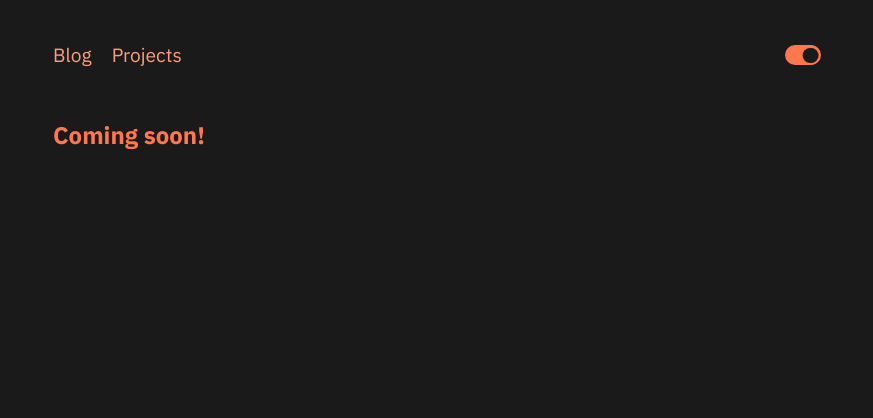
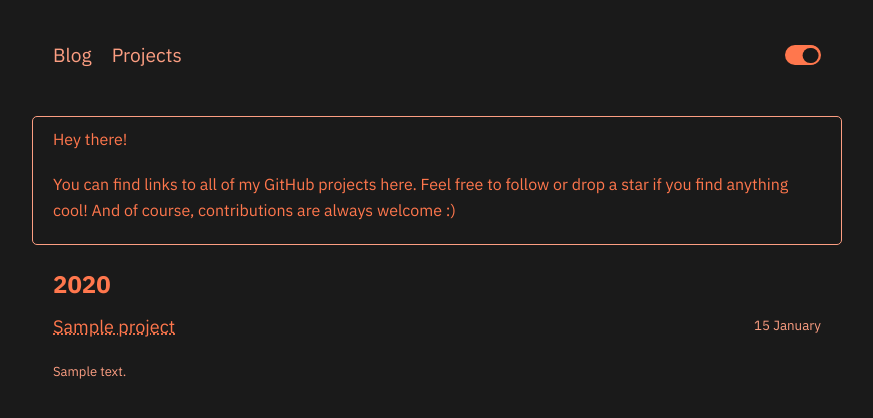
Before and after one commit to sam-kenney/sam.kenney.blog, a Python web app: template templates/projects.html in a window 1280 px wide. Shown: the top 418 px of the page, without its empty margins (203-1076 px from the left). Run offline with Jinja, Linux system fonts and the light colour scheme; the template is opened without the code that fills it: most values are stand-ins (such as "Sample title", 1, 10 or a date in 2020).

Commit message:
Add GitHub projects

```diff
--- a/src/app.py
+++ b/src/app.py
@@ -11,6 +11,7 @@ from fastapi.templating import Jinja2Templates
 from static_router import StaticRouter
 
 from src.contentful import Contentful
+from src.github import GitHub
 from src.routes import not_found, router
 
 if TYPE_CHECKING:
@@ -24,8 +25,13 @@ async def lifespan(app: fastapi.FastAPI) -> AsyncIterator[None]:
     app.state.static = StaticRouter(content_loader=content_loader)
     app.state.static.register(app)
     app.state.templates = Jinja2Templates("templates")
+
+    gh = GitHub("sam-kenney")
+    app.state.projects = await gh.list_projects()
+
     yield
 
+    await gh.close()
 
 def make_app() -> fastapi.FastAPI:
     """Initialise the app."""
--- a/src/routes.py
+++ b/src/routes.py
@@ -48,6 +48,8 @@ def projects(request: fastapi.Request) -> fastapi.Response:
         name="projects.html",
         context={
             "request": request,
+            "projects": request.app.state.projects,
+            "title": "Projects",
         },
     )
 
--- a/static/css/main.css
+++ b/static/css/main.css
@@ -189,6 +189,15 @@ input:checked+.slider:before {
   --faded: #1119;
 }
 
+.title {
+  font-size: large;
+}
+
+.description {
+  font-size: small;
+  color: var(--faded)
+}
+
 @media screen and (max-width: 1450px) and (min-width: 600px) {
   section.squish {
     max-width: 60%;
--- a/templates/projects.html
+++ b/templates/projects.html
@@ -5,8 +5,33 @@
 <body>
   <section class="squish">
     {% include 'include/nav.html' %}
+  </section>
 
-    <h1>Coming soon!</h1>
+  <section class="intro">
+    <p>Hey there!</p>
+    <p>
+      You can find links to all of my GitHub projects here.
+      Feel free to follow or drop a star if you find anything cool! And
+      of course, contributions are always welcome :&rpar;
+    </p>
+  </section>
+
+  <section class="squish">
+    {% for year, repos in projects.items() | sort | reverse %}
+    <h1>{{year}}</h1>
+    {% for project in repos | sort(attribute="pushed_at") | reverse %}
+    <section class="github-repo">
+      <span class="blog-item">
+        <a href="{{project.html_url}}">
+          <p class="title">{{project.name}}</p>
+        </a>
+        <p class="date">{{project.pushed_at.strftime("%d")}} {{project.pushed_at.strftime("%B")}}</p>
+      </span>
+
+      <p class="description">{{project.description or ""}}</p>
+    </section>
+    {% endfor %}
+    {% endfor %}
   </section>
   {% include 'include/scripts.html' %}
 </body>
```
Also changed, not shown: src/github.py (added, +71 -0 lines).
